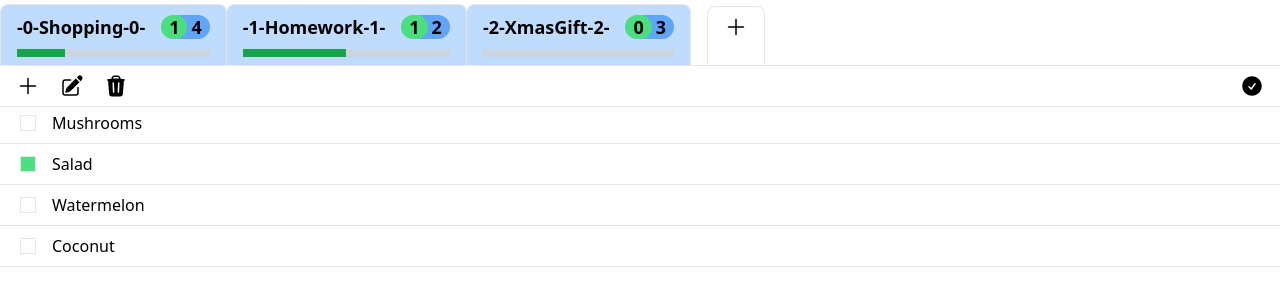
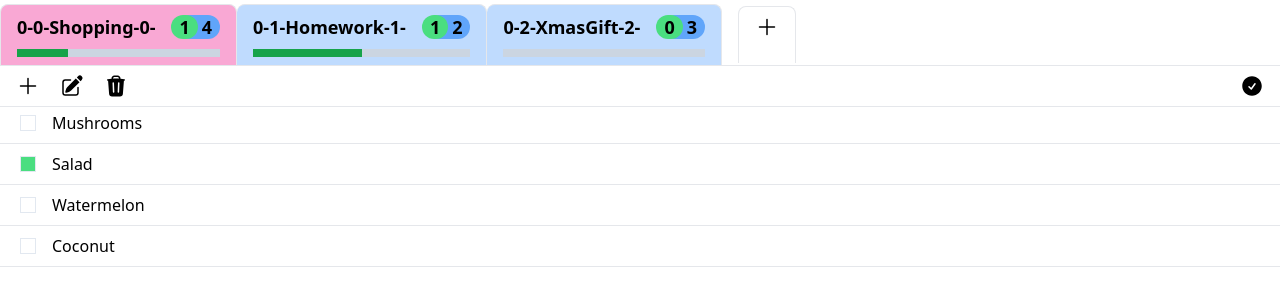
Before and after one commit to chloegaladriel/todos, a Next.js app: page / in a window 1280 px wide. Shown: the top 306 px of the page. Built offline with nearby package versions, Linux system fonts and the light colour scheme.

Commit message:
fix: simplify data source

```diff
--- a/src/pages/index.js
+++ b/src/pages/index.js
@@ -2,21 +2,22 @@ import { useState } from "react"
 import Modal from "../components/Modal"
 import Navbar from "../components/Navbar"
 import TodoListTab from "../components/TodoListTab"
-import todosInitialState from "./todosInitialState"
+import todoLists from "./todosInitialState"
 
 const App = () => {
-  const [state, setState] = useState(todosInitialState)
+  const [state, setState] = useState(todoLists)
   const [isOpen, setIsOpen] = useState(false)
   const [currentTodoListIndex, setCurrentTodoListIndex] = useState(0)
+  const [isActive, setIsActive] = useState(0)
 
   const handleAddTodoList = (name) => {
     const getLastId = () => {
-      return state.todoLists[state.todoLists.length - 1].id
+      todoLists[todoLists.length - 1].id
     }
     setState({
       ...state,
       todoLists: [
-        ...state.todoLists,
+        ...todoLists,
         {
           name,
           todos: {},
@@ -26,14 +27,23 @@ const App = () => {
     })
   }
 
+  const handleRemoveTodoList = (id) =>
+    setState({
+      ...state,
+      todoLists: todoLists.filter((todoList) => todoList.id !== id),
+    })
+
   return (
     <>
       <Navbar
         state={state}
         handleAddTodoList={handleAddTodoList}
+        handleRemoveTodoList={handleRemoveTodoList}
         setIsOpen={setIsOpen}
         isOpen={isOpen}
         setCurrentTodoListIndex={setCurrentTodoListIndex}
+        setIsActive={setIsActive}
+        isActive={isActive}
       />
 
       <TodoListTab state={state} currentTodoListIndex={currentTodoListIndex} />
```
